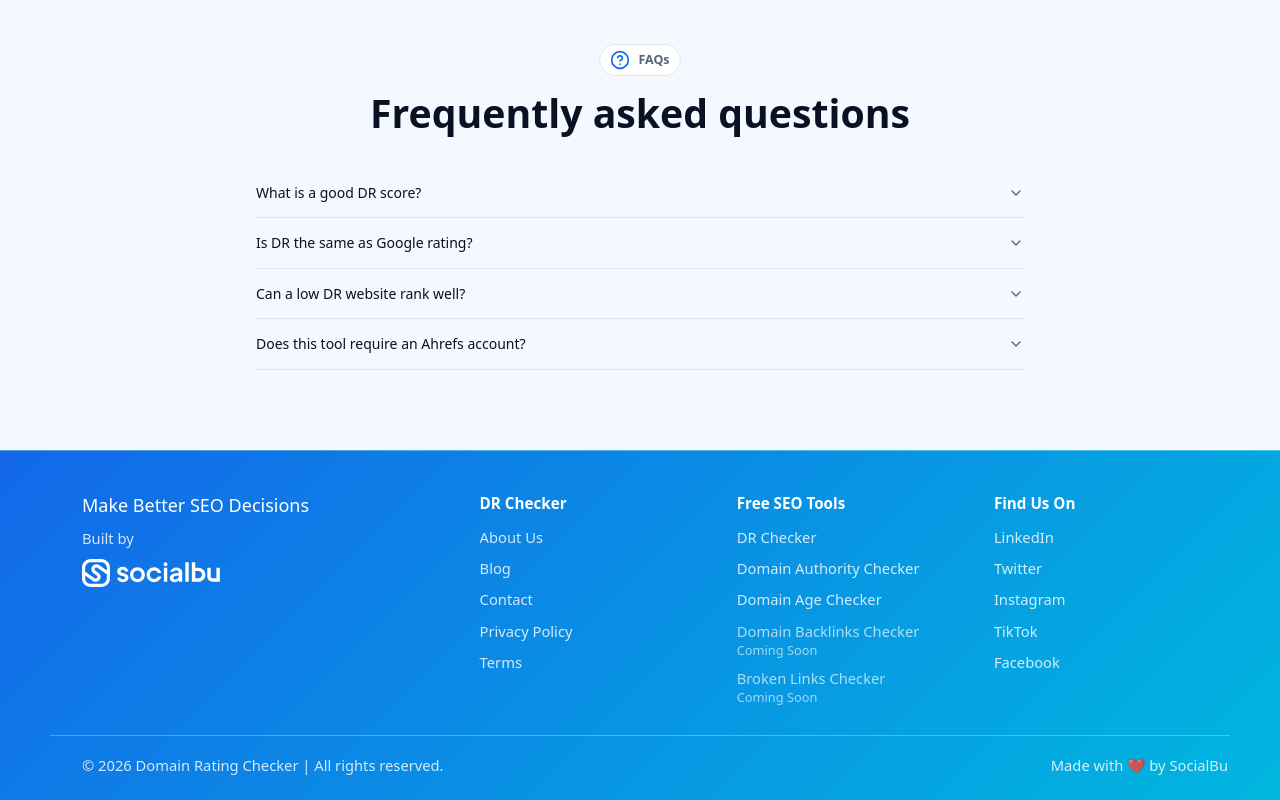
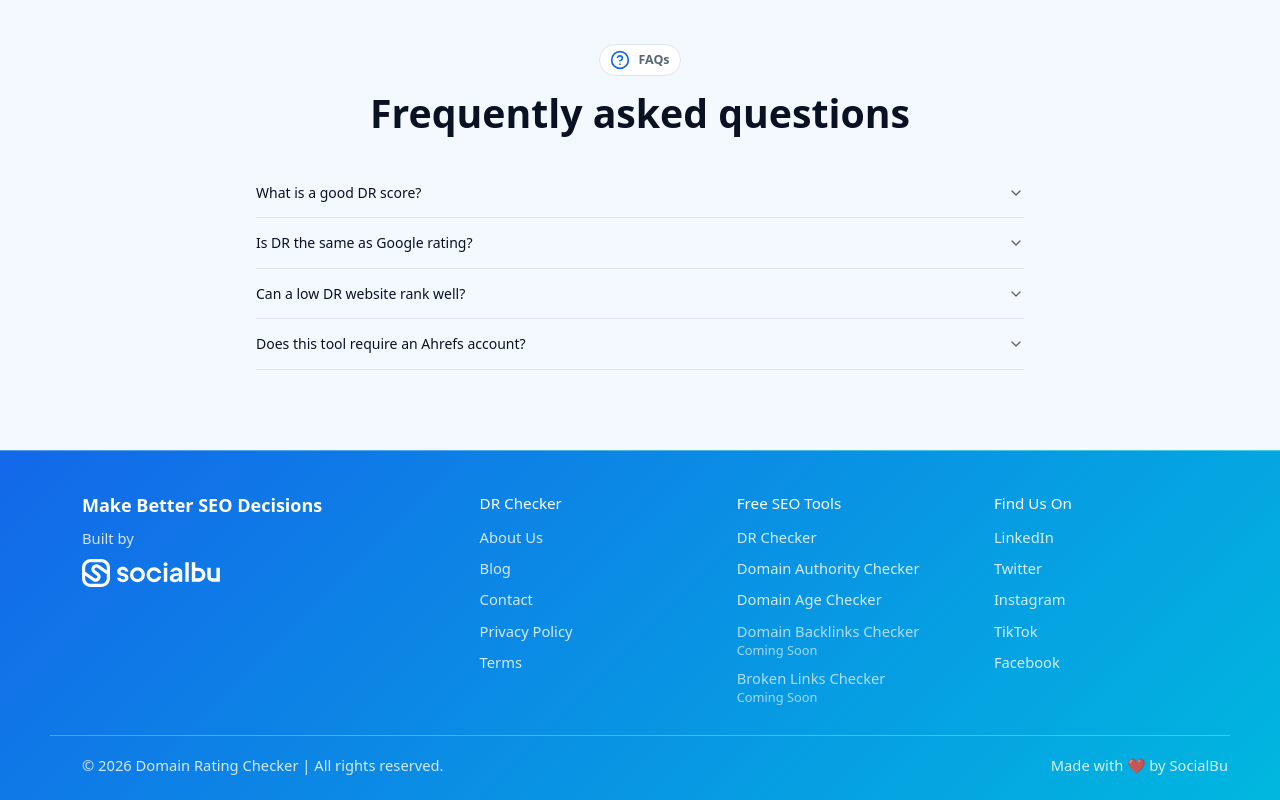
Before and after one commit to iamawaisyounas/free-dr-checker, a Next.js app: page / in a window 1280 px wide. Shown: the part 3366-4166 px from the top of the page. Built offline with nearby package versions, Linux system fonts and the light colour scheme.

Commit message:
Update footer typography weights

```diff
--- a/app/globals.css
+++ b/app/globals.css
@@ -197,7 +197,7 @@ body.dark-mode .footer-logo-dark {
   margin: 0;
   color: #ffffff;
   font-size: 1.125rem;
-  font-weight: 400;
+  font-weight: 600;
 }
 
 .footer-built-by,
@@ -217,7 +217,7 @@ body.dark-mode .footer-logo-dark {
   color: #ffffff;
   font-family: ui-sans-serif, system-ui, -apple-system, "Segoe UI", Roboto, sans-serif;
   font-size: 0.95rem;
-  font-weight: 800;
+  font-weight: 500;
   letter-spacing: 0;
 }
 
```
